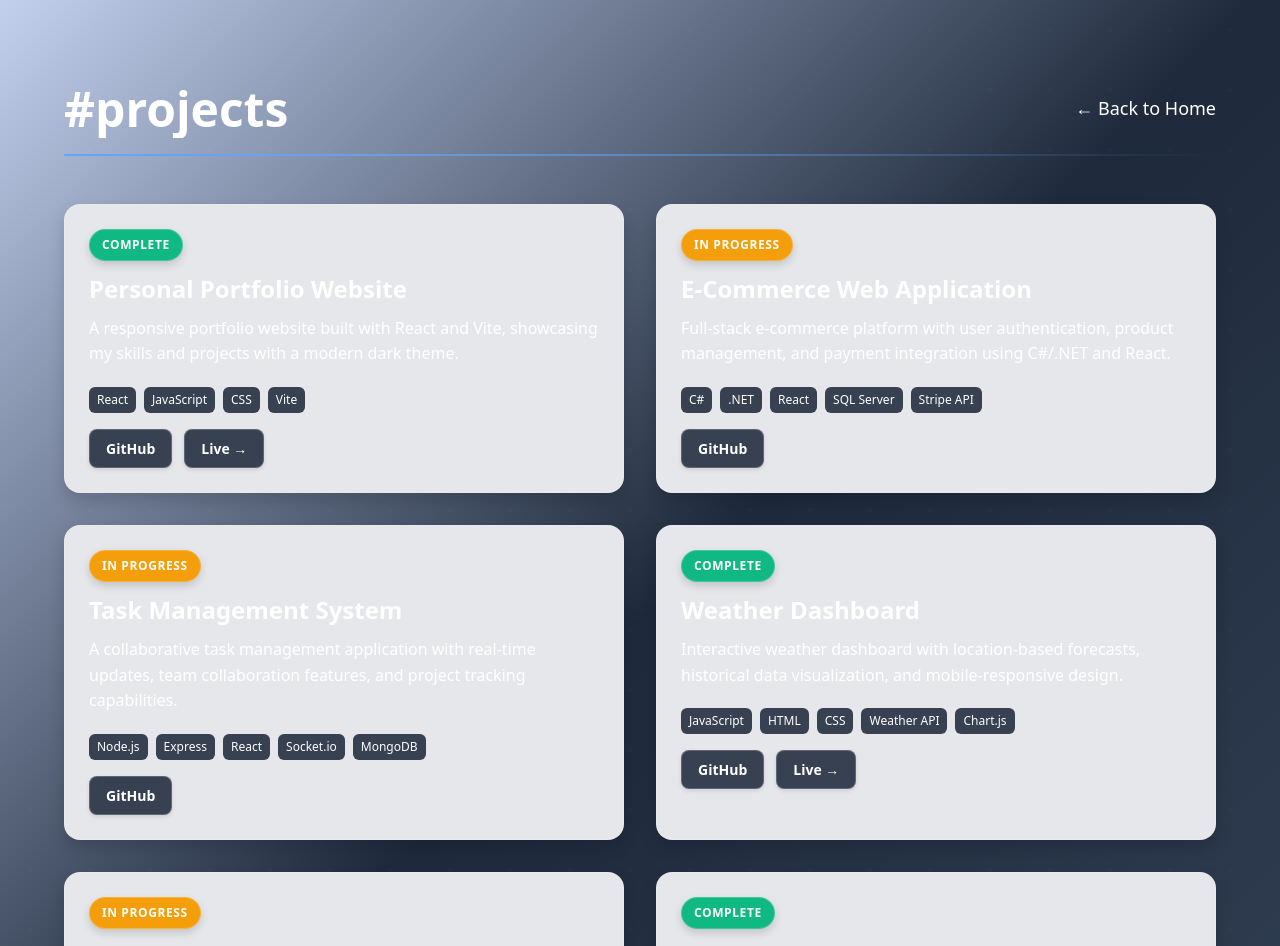
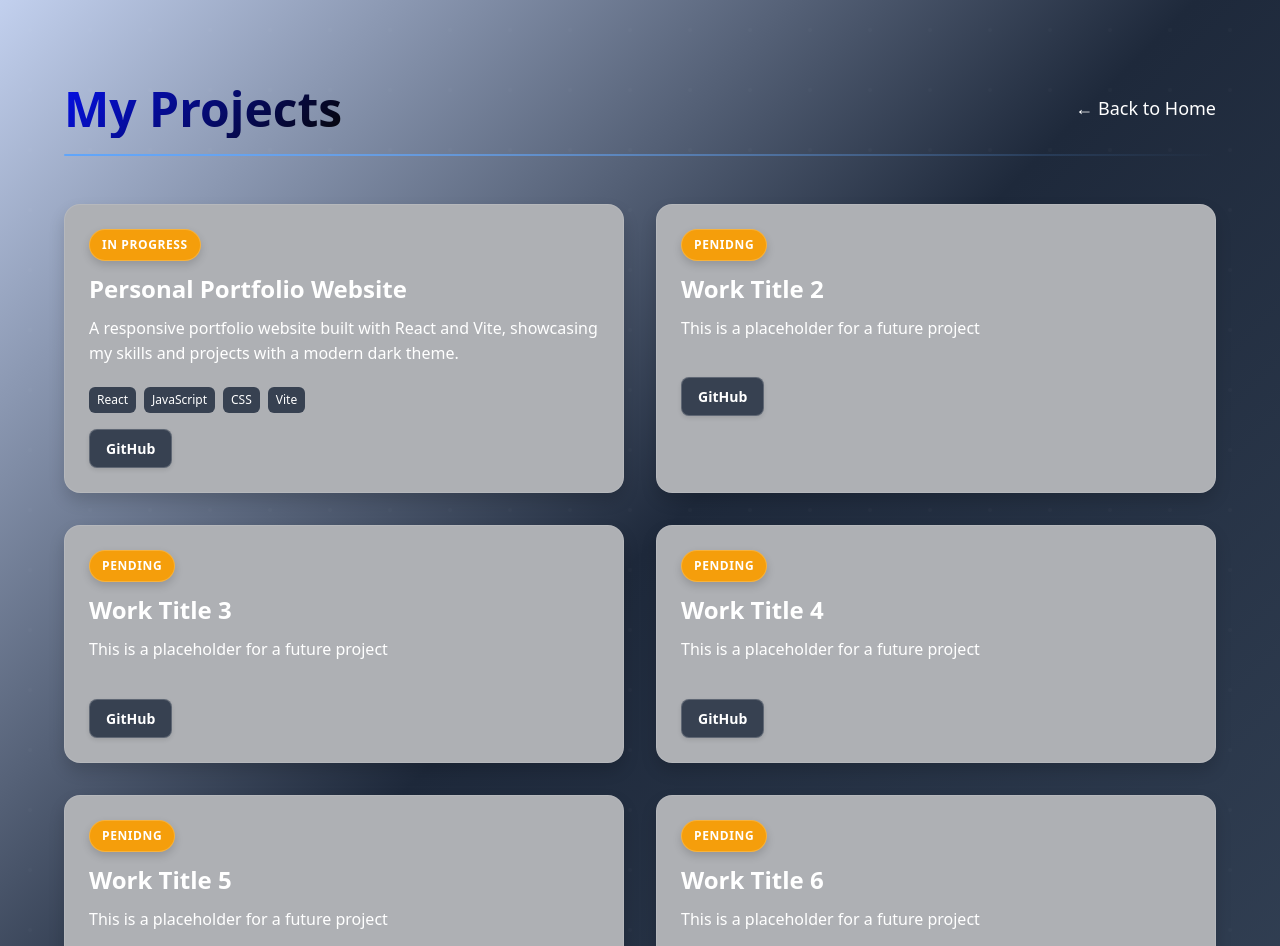
Before and after one commit to a-pedrozo/My-Website, a React (Vite) app in the folder my-website/: page /projects in a window 1280 px wide. Shown: the top 946 px of the page. Built offline with nearby package versions, Linux system fonts and the light colour scheme.

Commit message:
website v1.2 added second page for projects, updated styling

```diff
--- a/my-website/src/Projects.jsx
+++ b/my-website/src/Projects.jsx
@@ -7,53 +7,53 @@ const Projects = () => {
       id: 1,
       title: "Personal Portfolio Website",
       description: "A responsive portfolio website built with React and Vite, showcasing my skills and projects with a modern dark theme.",
-      status: "Complete",
+      status: "In Progress",
       technologies: ["React", "JavaScript", "CSS", "Vite"],
       github: "https://github.com/a-pedrozo/portfolio",
       live: "#"
     },
     {
       id: 2,
-      title: "E-Commerce Web Application",
-      description: "Full-stack e-commerce platform with user authentication, product management, and payment integration using C#/.NET and React.",
-      status: "In Progress",
-      technologies: ["C#", ".NET", "React", "SQL Server", "Stripe API"],
+      title: "Work Title 2",
+      description: "This is a placeholder for a future project",
+      status: "Penidng",
+      technologies: [],
       github: "https://github.com/a-pedrozo/ecommerce-app",
       live: "#"
     },
     {
       id: 3,
-      title: "Task Management System",
-      description: "A collaborative task management application with real-time updates, team collaboration features, and project tracking capabilities.",
-      status: "In Progress",
-      technologies: ["Node.js", "Express", "React", "Socket.io", "MongoDB"],
+      title: "Work Title 3",
+      description: "This is a placeholder for a future project",
+      status: "Pending",
+      technologies: [],
       github: "https://github.com/a-pedrozo/task-manager",
       live: "#"
     },
     {
       id: 4,
-      title: "Weather Dashboard",
-      description: "Interactive weather dashboard with location-based forecasts, historical data visualization, and mobile-responsive design.",
-      status: "Complete",
-      technologies: ["JavaScript", "HTML", "CSS", "Weather API", "Chart.js"],
+      title: "Work Title 4",
+      description: "This is a placeholder for a future project",
+      status: "Pending",
+      technologies: [],
       github: "https://github.com/a-pedrozo/weather-dashboard",
       live: "#"
     },
     {
       id: 5,
-      title: "Machine Learning Model Deployment",
-      description: "End-to-end machine learning pipeline with model training, API deployment, and web interface for predictions.",
-      status: "In Progress",
-      technologies: ["Python", "Flask", "Scikit-learn", "Docker", "AWS"],
+      title: "Work Title 5",
+      description: "This is a placeholder for a future project",
+      status: "Penidng",
+      technologies: [],
       github: "https://github.com/a-pedrozo/ml-deployment",
       live: "#"
     },
     {
       id: 6,
-      title: "Database Management Tool",
-      description: "Web-based database administration tool with query builder, data visualization, and user management features.",
-      status: "Complete",
-      technologies: ["C#", "ASP.NET Core", "Entity Framework", "SQL Server", "Bootstrap"],
+      title: "Work Title 6",
+      description: "This is a placeholder for a future project",
+      status: "pending",
+      technologies: [],
       github: "https://github.com/a-pedrozo/db-manager",
       live: "#"
     }
@@ -69,7 +69,7 @@ const Projects = () => {
         {/* Header Section */}
         <div className="projects-header">
           <div className="header-content">
-            <h1 className="projects-title">#projects</h1>
+            <h1 className="projects-title">My Projects</h1>
             <Link to="/" className="view-all-link">← Back to Home</Link>
           </div>
           <div className="header-line"></div>
--- a/my-website/src/index.css
+++ b/my-website/src/index.css
@@ -169,7 +169,7 @@ button:focus-visible {
 .name-title {
   font-size: 2.5rem;
   font-weight: 700;
-  background: linear-gradient(135deg, #ffffff 0%, #ffffff 50%, #ffffff 100%);
+  background: linear-gradient(135deg, #060606 0%, #faf8f8 50%, #0115f7 100%);
   -webkit-background-clip: text;
   -webkit-text-fill-color: transparent;
   background-clip: text;
@@ -338,7 +338,7 @@ button:focus-visible {
 
 .interest-tag {
   padding: 12px 24px;
-  background: #e5e7eb;
+  background: #a9c1f1;
   color: #ffffff;
   border-radius: 9999px;
   font-size: 0.875rem;
@@ -497,7 +497,7 @@ button:focus-visible {
 .projects-title {
   font-size: 3rem;
   font-weight: 700;
-  background: linear-gradient(135deg, #ffffff 0%, #ffffff 100%);
+  background: linear-gradient(135deg, #0510e8 0%, #060606 100%);
   -webkit-background-clip: text;
   -webkit-text-fill-color: transparent;
   background-clip: text;
@@ -530,7 +530,7 @@ button:focus-visible {
 }
 
 .project-card {
-  background: #e5e7eb;
+  background: #aeb0b4;
   border-radius: 16px;
   box-shadow: 0 8px 16px rgba(0, 0, 0, 0.15);
   border: 1px solid rgba(255, 255, 255, 0.1);
```
